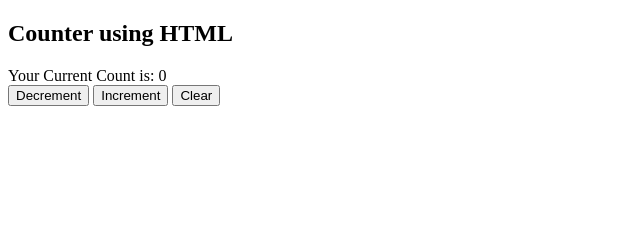
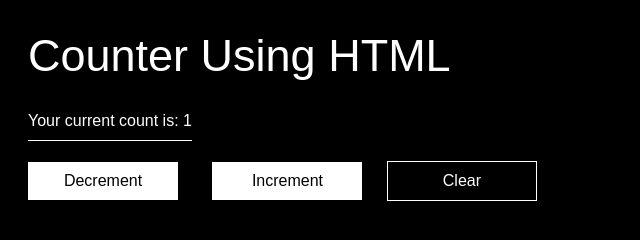
Before and after one commit to Ayush9852/F3-Contest-1, a plain HTML site: page index.html in a window 1280 px wide. Shown: the whole page, without its empty margins (0-640 px from the left). Drawn offline with Linux system fonts and the light colour scheme.

Commit message:
Update index.html

```diff
--- a/index.html
+++ b/index.html
@@ -3,28 +3,19 @@
 <head>
     <meta charset="UTF-8">
     <meta name="viewport" content="width=device-width, initial-scale=1.0">
-    <title>Count</title>
-    <link rel="stylesheet" href="style.css">
+    <link rel="stylesheet" href="styles.css">
+    <title>Counter</title>
 </head>
 <body>
-    <section>
-        <h1>Counter using HTML</h1>
-        <div class="con">Your Current Count is: <span id="count">0</span></div>
-
-        <div class="all-btn">
-            <button id="dec">
-                Decrement
-            </button>
-            <button id="inc">
-                Increment
-            </button>
-            <button id="clear">
-                Clear
-            </button>
-        </div>
-
-    </section>
-
-    <script src="script.js"></script>
+    <div id="counter">
+        <h1>Counter Using HTML</h1>
+        <div id="count">Your current count is: <span id="count-value">1</span></div>
+        <br>
+        <div id="error">Error: Cannot go below 0</div>
+        <button id="decrement" onclick="decrement()">Decrement</button>
+        <button id="increment" onclick="increment()">Increment</button>
+        <button id="clear" onclick="clearCount()">Clear</button>
+      </div>
+      <script src="script.js"></script>
 </body>
 </html>
```
